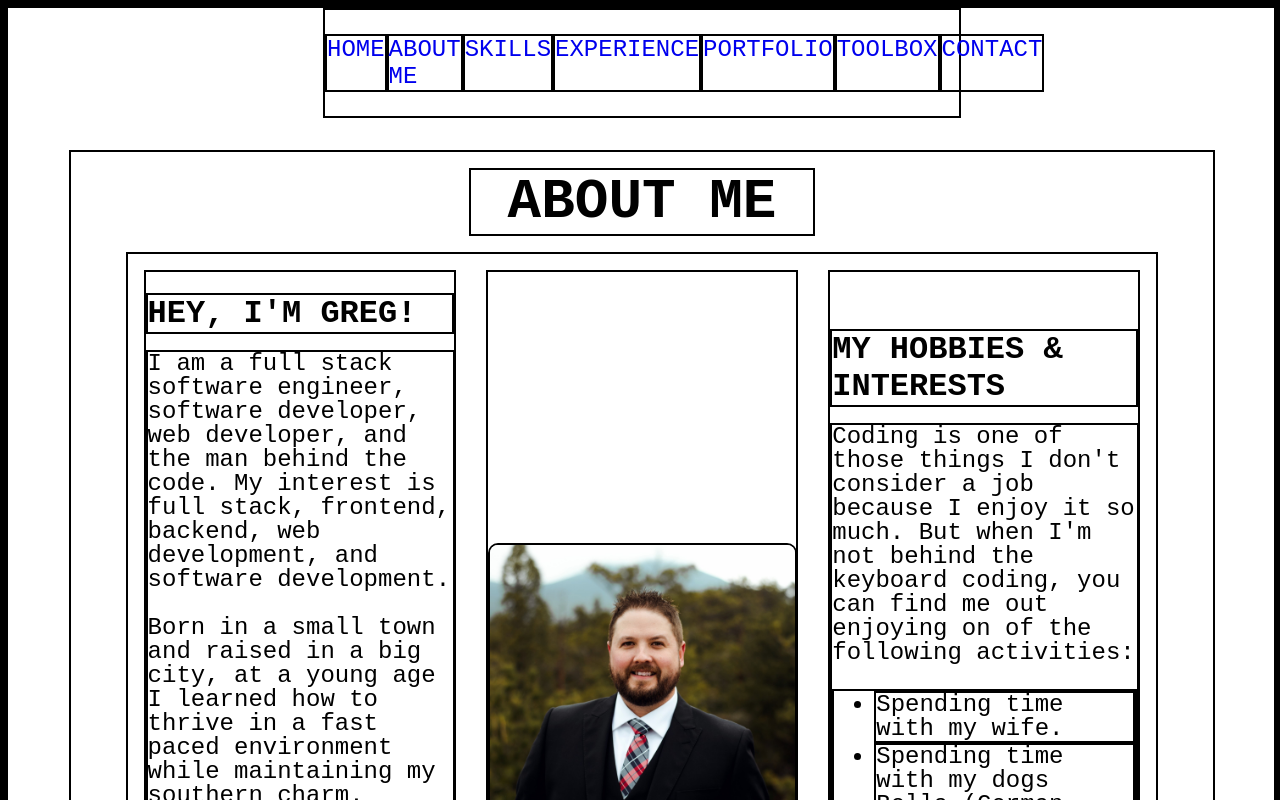
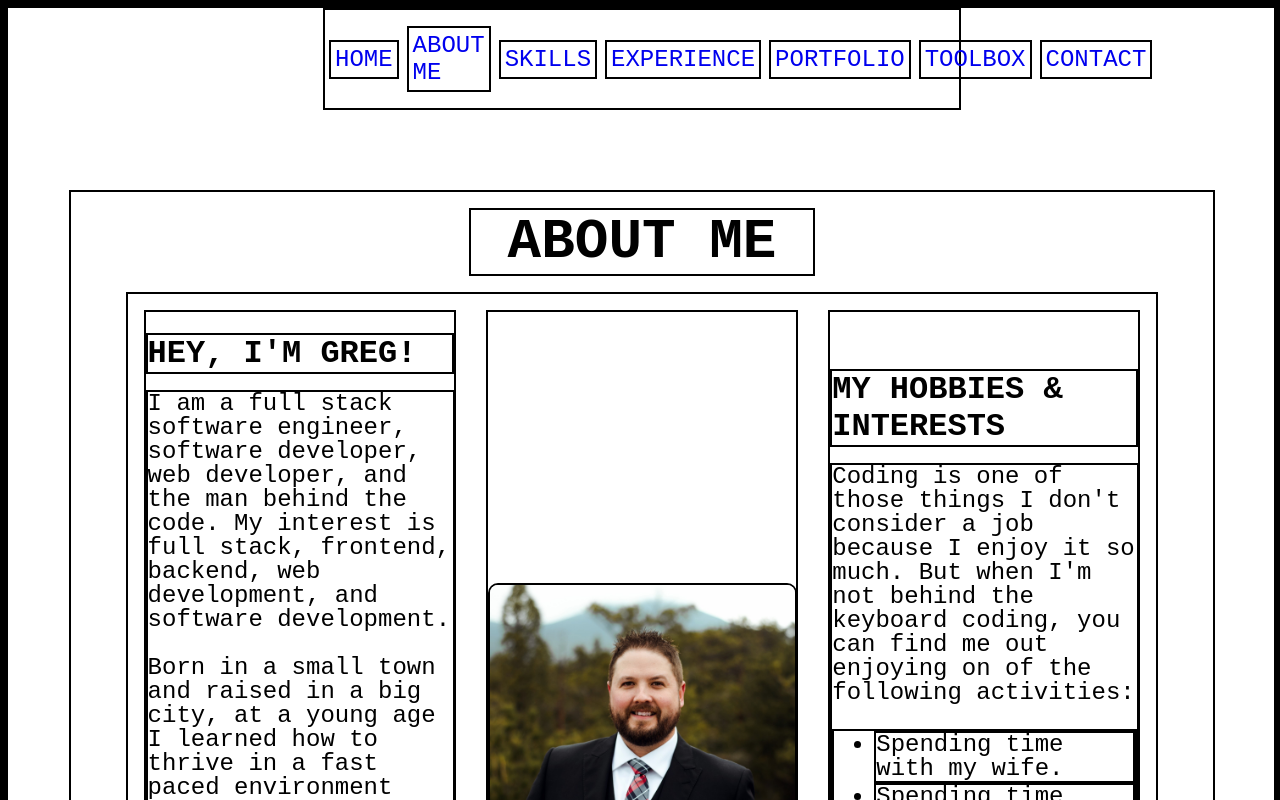
Before and after one commit to gregdusek/my-portfolio, a React (Create React App) app: page / in a window 1280 px wide. Shown: the top 800 px of the page. Built offline with nearby package versions, Linux system fonts and the light colour scheme.

Commit message:
Adjusted navbar positioning

```diff
--- a/src/Components/Navbar/styles.css
+++ b/src/Components/Navbar/styles.css
@@ -1,18 +1,21 @@
 .navbar {
     display: flex;
+    flex-direction: row;
+    align-items: center;
+    justify-content: space-evenly;
     width: 50%;
     height: auto;
-    margin: 0 auto;
-    padding: 0 auto;
-
-
+    margin: auto;
+    /* margin-top: 2rem; */
+    margin-bottom: 5rem;
+    padding: auto;
 }
 
 .nav-link {
     font-size: 1.50rem;
     font-weight: 800px;
-    margin:  1.5rem auto;
+    margin:  1rem .25rem 1rem .25rem;
+    padding: .25rem .25rem .25rem .25rem;
     text-decoration: none;
     text-decoration-color: none;
-    justify-content: space-between;
 }
```
